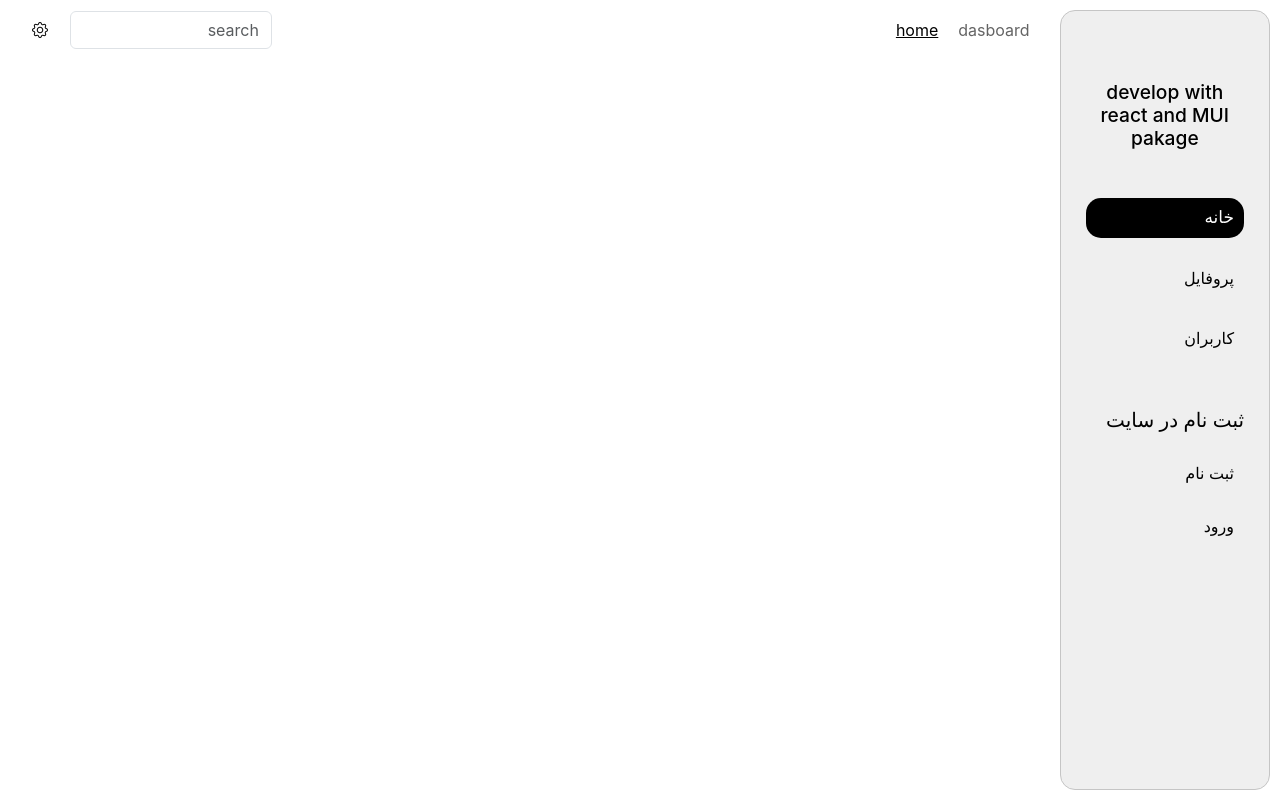
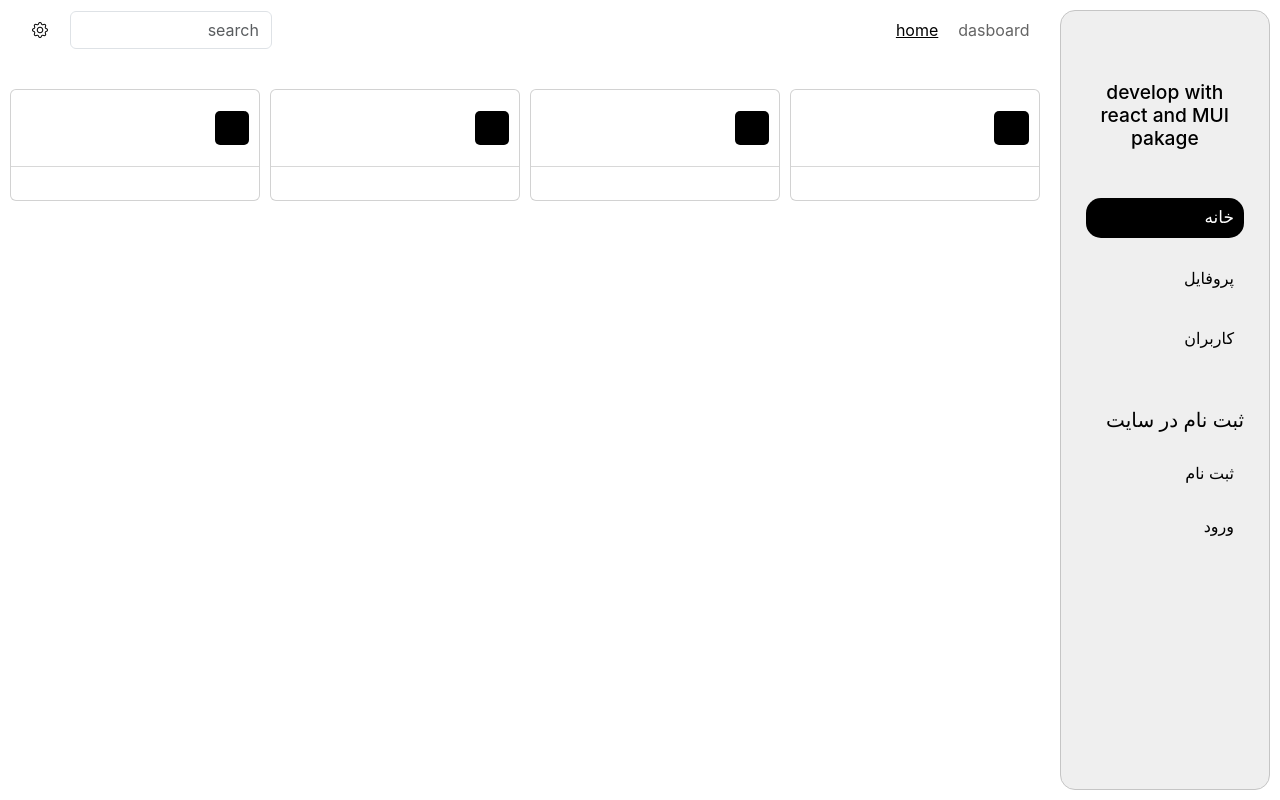
Before and after one commit to rhmanimohammad37-ship-it/admin-panel, a React (Create React App) app in the folder admin-panel/: page / in a window 1280 px wide. Built offline with nearby package versions, Linux system fonts and the light colour scheme.

Commit message:
fea: add asrds

```diff
--- /dev/null
+++ b/admin-panel/src/components/card/card.css
@@ -0,0 +1,28 @@
+.card{
+    height: 75%;
+    display: flex;
+    flex-direction: column;
+    justify-content: center;
+    overflow: hidden;
+}
+.card-icon{
+    width: 100%;
+    height: 70%;
+    /* background-color: red; */
+    border-bottom: 1px solid rgb(216, 216, 216);
+    display: flex;
+    align-items: center;
+    justify-content: space-between;
+    padding: 0px 10px;
+}
+.icon{
+    width: 15%;
+    height: auto;
+    background-color: var(--active-link);
+    aspect-ratio: 1 / 1;
+    border-radius: 5px;
+}
+.card-data{
+    width: 100%;
+    height: 30%;
+}
--- /dev/null
+++ b/admin-panel/src/components/card/card.js
@@ -0,0 +1,14 @@
+import React from 'react'
+import './card.css'
+
+export default function Card() {
+  return (
+    <div className='card'>
+        <div className='card-icon'>
+            <div className='icon'></div>
+            <div className='card-info'> </div>
+        </div>
+        <div className='card-data'></div>
+    </div>
+  )
+}
--- a/admin-panel/src/components/header/header.css
+++ b/admin-panel/src/components/header/header.css
@@ -84,6 +84,7 @@
   display: flex;
   align-items: center;
   justify-content: center;
+  z-index: 1000;
 }
 .responsive-slide-bar-child {
   width: 100%;
@@ -97,7 +98,7 @@
   gap: 10px;
   direction:  ltr;
   overflow-y: auto;
-
+  z-index: 1000;
 }
 .header-links {
   width: 100%;
@@ -154,6 +155,8 @@
   visibility: hidden;
   transform: translateX(-10px);
   padding: 10px;
+  z-index: 1000;
+  isolation: isolate;
 }
 .show-setting-container {
   visibility: visible;
@@ -170,6 +173,7 @@
   flex-direction: column;
   align-items: center;
   padding: 20px;
+  z-index: 1000;
 }
 .close {
   width: 100%;
--- a/admin-panel/src/pages/home/home.css
+++ b/admin-panel/src/pages/home/home.css
@@ -4,6 +4,7 @@
   /* background-color: red; */
   display: flex;
   /* gap: 10px; */
+  z-index: -2;
 }
 .home-side-bar {
   width: 18%;
@@ -31,6 +32,20 @@ header{
   height: 60px;
   /* background-color: red; */
 }
+.cards{
+  width: 100%;
+  height: 150px;
+  /* background-color: red; */
+  margin-top: 10px;
+  display: grid;
+  align-items: center;
+  justify-content: center;
+  grid-template-columns: 1fr 1fr 1fr 1fr;
+  gap: 10px;
+  padding: 0 10px;
+  z-index: 1;
+}
+
 
 @media (max-width: 1140px) {
   .home-side-bar {
--- a/admin-panel/src/pages/home/home.js
+++ b/admin-panel/src/pages/home/home.js
@@ -1,6 +1,7 @@
 import "./home.css";
 import SideBar from "../../components/sidebar/SideBar";
 import Header from "../../components/header/Header";
+import Card from "../../components/card/card";
 
 export default function Home() {
   return (
@@ -12,7 +13,12 @@ export default function Home() {
         <header>
           <Header />
         </header>
-
+        <section className="cards">
+          <Card />
+          <Card />
+          <Card />
+          <Card />
+        </section>
       </div>
     </div>
   );
```
